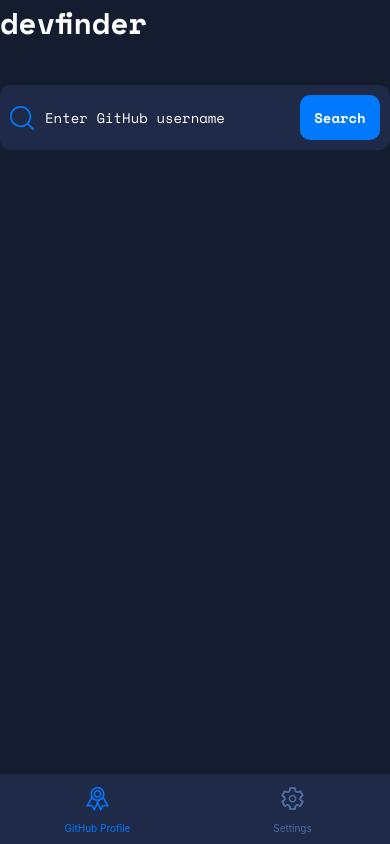
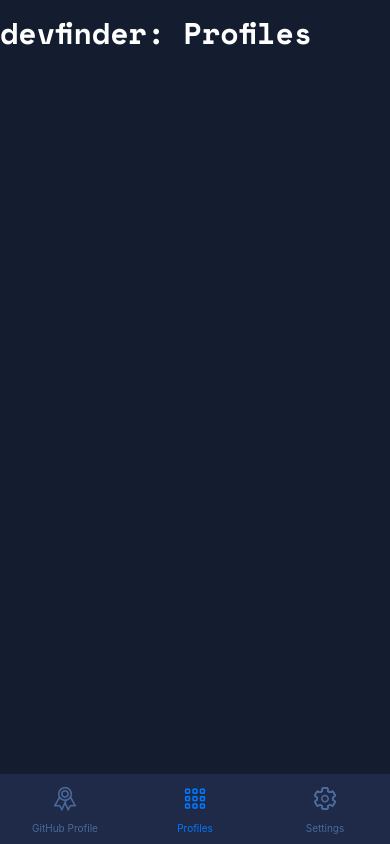
Before and after one commit to kmxtaylor/github-username-finder, a React Native app: screen /Profiles in a window 390 px wide. Built offline with nearby package versions, Linux system fonts and the light colour scheme; no server answers.

Commit message:
init Profiles screen

```diff
--- a/src/navigation/BottomTabs.js
+++ b/src/navigation/BottomTabs.js
@@ -2,6 +2,7 @@ import { createBottomTabNavigator } from '@react-navigation/bottom-tabs';
 import Ionicons from '@expo/vector-icons/Ionicons';
 
 import GitHubProfile from 'screens/GitHubProfile';
+import Profiles from 'screens/Profiles';
 import Settings from 'screens/Settings';
 
 import { useCustomTheme } from 'hooks/useCustomTheme';
@@ -50,6 +51,17 @@ const BottomTabs = () => {
       }}
     />
     <Tab.Screen
+      name='Profiles'
+      component={Profiles}
+      options={{
+        title: 'Profiles',
+        tabBarIcon: (props) => (
+          <TabBarIcon name='apps-outline' {...props} />
+        ),
+        headerShown: false,
+      }}
+    />
+    <Tab.Screen
       name='Settings'
       component={Settings}
       options={{
--- /dev/null
+++ b/src/screens/Profiles/Header.js
@@ -0,0 +1,25 @@
+import { View, StyleSheet } from 'react-native'; // will replace w/ themed version
+import { TextBold } from 'components/themed';
+
+const Header = () => {
+  return (
+    <View style={styles.header} testID='header'>
+      <TextBold style={styles.title} testID='test-header-text'>
+        devfinder: Profiles
+      </TextBold>
+    </View>
+  );
+};
+
+const styles = StyleSheet.create({
+  header: {
+    flexDirection: 'row',
+    paddingTop: 10,
+
+  },
+  title: {
+    fontSize: 30
+  },
+});
+
+export default Header;
--- /dev/null
+++ b/src/screens/Profiles/index.js
@@ -0,0 +1,30 @@
+import { useState, useEffect } from 'react';
+// import { View } from 'react-native';
+
+import Main from 'layouts/Main';
+import Header from './Header';
+
+import useIsMountedRef from 'hooks/useIsMountedRef';
+
+const GitHubProfile = () => {
+  const [loading, setLoading] = useState(false);
+  const [error, setError] = useState(null);
+  const [user, setUser] = useState(null);
+
+  const isMountedRef = useIsMountedRef();
+
+  const fetchProfile = async (username) => {
+    const response = await axios.get(`https://api.github.com/users/${username}`);
+    return response.data;
+  };
+
+
+  return (
+    <Main>
+      <Header />
+
+    </Main>
+  );
+};
+
+export default GitHubProfile;
```
